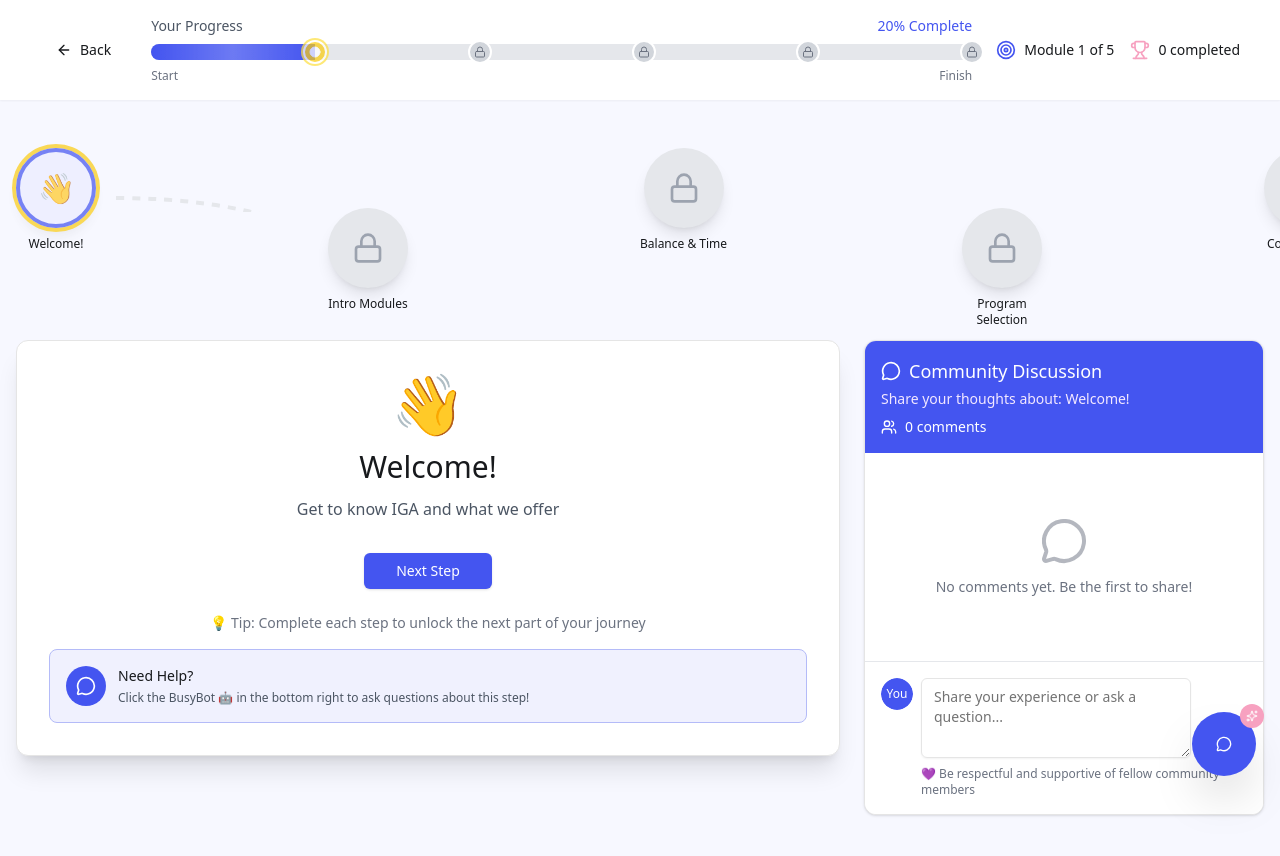
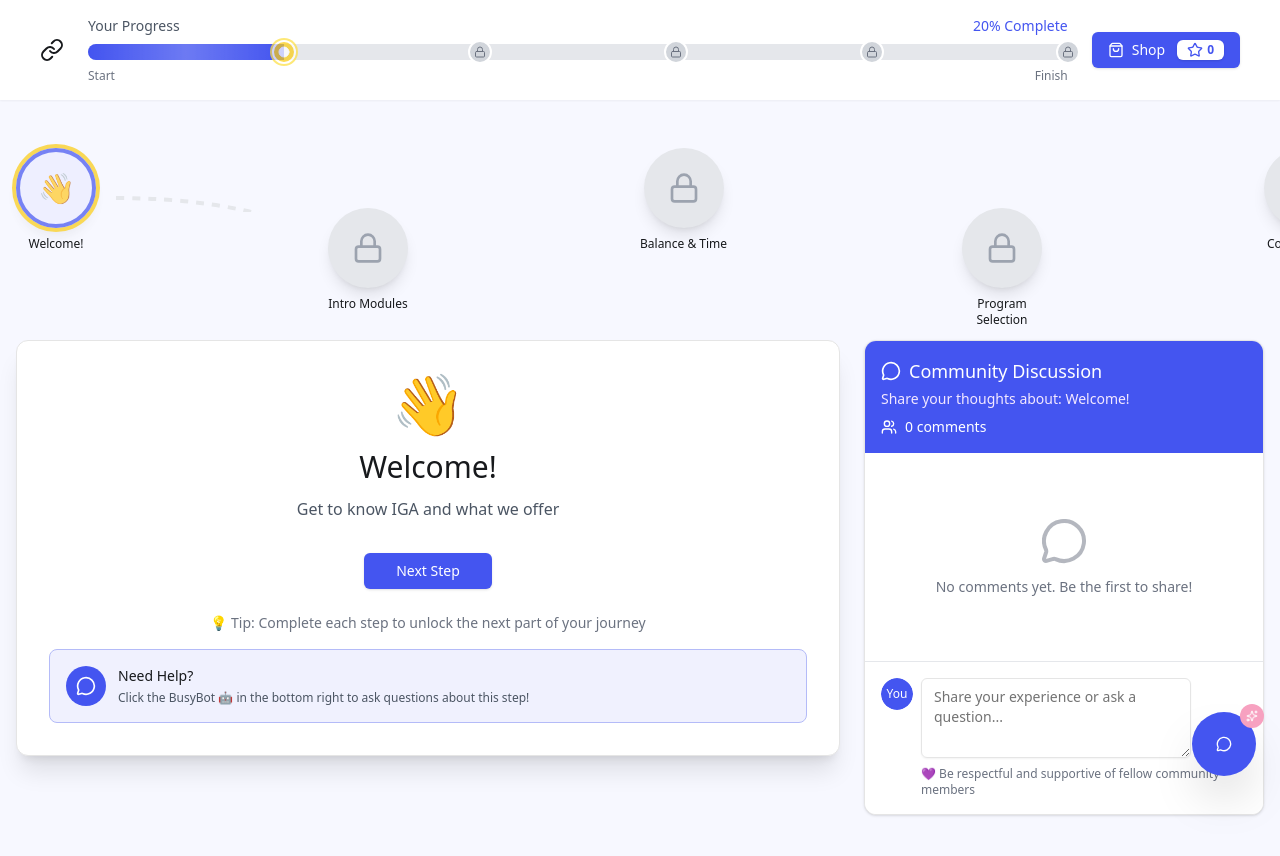
Before and after one commit to angelztang/internationalgirlsacademy, a Next.js app in the folder frontend/: page /PathwayMap in a window 1280 px wide. Shown: the top 856 px of the page. Built offline with nearby package versions, Linux system fonts and the light colour scheme.

Commit message:
Added Store button to header

```diff
--- a/frontend/src/components/PathwayMap/Header.tsx
+++ b/frontend/src/components/PathwayMap/Header.tsx
@@ -1,6 +1,13 @@
 import { Button } from "../../components/ui/button";
 import { Badge } from "../../components/ui/badge";
-import { ArrowLeft, ShoppingBag, Star, Target, Trophy } from "lucide-react";
+import {
+  ArrowLeft,
+  Link,
+  ShoppingBag,
+  Star,
+  Target,
+  Trophy,
+} from "lucide-react";
 import { motion } from "motion/react";
 import ProgressBar from "./ProgressBar";
 
@@ -58,13 +65,11 @@ export default function Header({
     <div className="bg-white shadow-sm sticky top-0 z-50 w-full">
       <div className="flex flex-wrap gap-4 sm:gap-6 items-center px-4 sm:px-10 py-3 sm:py-4 w-full">
         {/* Back Button */}
-        <Button
-          variant="ghost"
-          onClick={onBack}
-          className="gap-2 flex-shrink-0"
-        >
-          <ArrowLeft className="w-4 h-4" /> Back
-        </Button>
+        <Link href="/home">
+          <Button variant="ghost" className="gap-2 flex-shrink-0">
+            <ArrowLeft className="w-4 h-4" /> Back
+          </Button>
+        </Link>
 
         {/* Progress Bar - takes full width */}
         <div className="flex-1 w-full max-w-full ">
@@ -98,20 +103,16 @@ export default function Header({
         )}
 
         {/* Module Info */}
-        <div className="flex flex-col sm:flex-row sm:gap-4 gap-1 items-start sm:items-center flex-shrink-0">
-          <div className="flex items-center gap-1 sm:gap-2">
-            <Target className="w-5 h-5 text-[#4455f0]" />
-            <span className="text-sm whitespace-nowrap">
-              Module {currentStep + 1} of {totalSteps.length}
-            </span>
-          </div>
-          <div className="flex items-center gap-1 sm:gap-2">
-            <Trophy className="w-5 h-5 text-[#f7a1c0]" />
-            <span className="text-sm whitespace-nowrap">
-              {completedSteps} completed
-            </span>
-          </div>
-        </div>
+        <Button
+          onClick={onShopOpen}
+          className="bg-[#4455f0] gap-2 relative hover:bg-[#3344df] transition-all text-white"
+        >
+          <ShoppingBag className="w-4 h-4" /> Shop
+          <Badge className="bg-white text-[#4455f0] ml-1 border-0">
+            <Star className="w-3 h-3 mr-1" />
+            {studentPoints}
+          </Badge>
+        </Button>
       </div>
     </div>
   );
```
